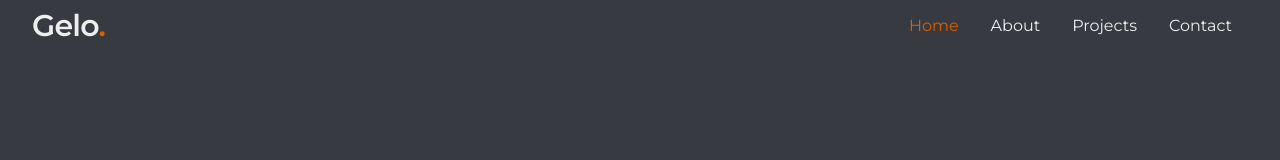
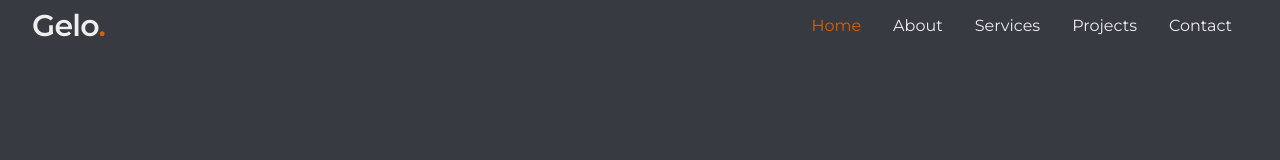
Before and after one commit to gelotuason/ferangelo-tuason, a Next.js app: page / in a window 1280 px wide. Shown: the top 160 px of the page. Built offline with nearby package versions, Linux system fonts and the light colour scheme.

Commit message:
modify nav links

```diff
--- a/src/ui/about/about-section.tsx
+++ b/src/ui/about/about-section.tsx
@@ -4,7 +4,7 @@ import Image from "next/image";
 
 export default function AboutSection() {
     return (
-        <section className="container h-max mb-28">
+        <section id="about" className="container h-max mb-28">
             <h1 className="font-bold text-6xl">About<span className="text-accent">.</span></h1>
             <div className="grid grid-cols-2 gap-8">
                 <div className="cols-span-1 mx-auto">
--- a/src/ui/contact/contact-section.tsx
+++ b/src/ui/contact/contact-section.tsx
@@ -2,7 +2,7 @@ import ContactTabs from "./contact-tabs"
 
 export default function ContactSection() {
     return (
-        <section className="container bg-secondary mt-56 mb-28 w-full py-4 rounded-lg text-center">
+        <section id="contact" className="container bg-secondary mt-56 mb-28 w-full py-4 rounded-lg text-center">
             <h1 className="font-bold text-6xl text-center mb-3">Get in touch<span className="text-accent">.</span></h1>
             <p className="mb-1">Feel free to message me on any of these!</p>
             <ContactTabs />
--- a/src/ui/nav.tsx
+++ b/src/ui/nav.tsx
@@ -19,9 +19,10 @@ import { useState } from "react";
 
 const links = [
     { name: 'Home', href: '/' },
-    { name: 'About', href: '/about' },
-    { name: 'Projects', href: '/projects' },
-    { name: 'Contact', href: '/contact' }
+    { name: 'About', href: '#about' },
+    { name: 'Services', href: '#services' },
+    { name: 'Projects', href: '#projects' },
+    { name: 'Contact', href: '#contact' }
 ]
 
 export default function Nav() {
--- a/src/ui/projects/projects-section.tsx
+++ b/src/ui/projects/projects-section.tsx
@@ -2,7 +2,7 @@ import ProjectsMockup from "./projects-mockup"
 
 export default function ProjectsSection() {
     return (
-        <section className="container mt-56 mb-28 w-full">
+        <section id="projects" className="container mt-56 mb-28 w-full">
             <h1 className="font-bold text-6xl">Projects<span className="text-accent">.</span></h1>
             <div className="h-max w-full grid grid-cols-3 gap-5 mt-10">
                 <ProjectsMockup />
--- a/src/ui/services/services-section.tsx
+++ b/src/ui/services/services-section.tsx
@@ -3,7 +3,7 @@ import { WebDevelopment, CustomSoftwareSolutions, ApiIntegration, ResponsiveWebD
 
 export default function ServicesSection() {
     return (
-        <section className="container h-max mt-56 mb-28">
+        <section id="services" className="container h-max mt-56 mb-28">
             <h1 className="font-bold text-6xl">Services I offer<span className="text-accent">.</span></h1>
             <div className="grid grid-rows-2 mt-6 gap-2 h-full">
                 <div className="grid grid-cols-2 gap-2">
```
